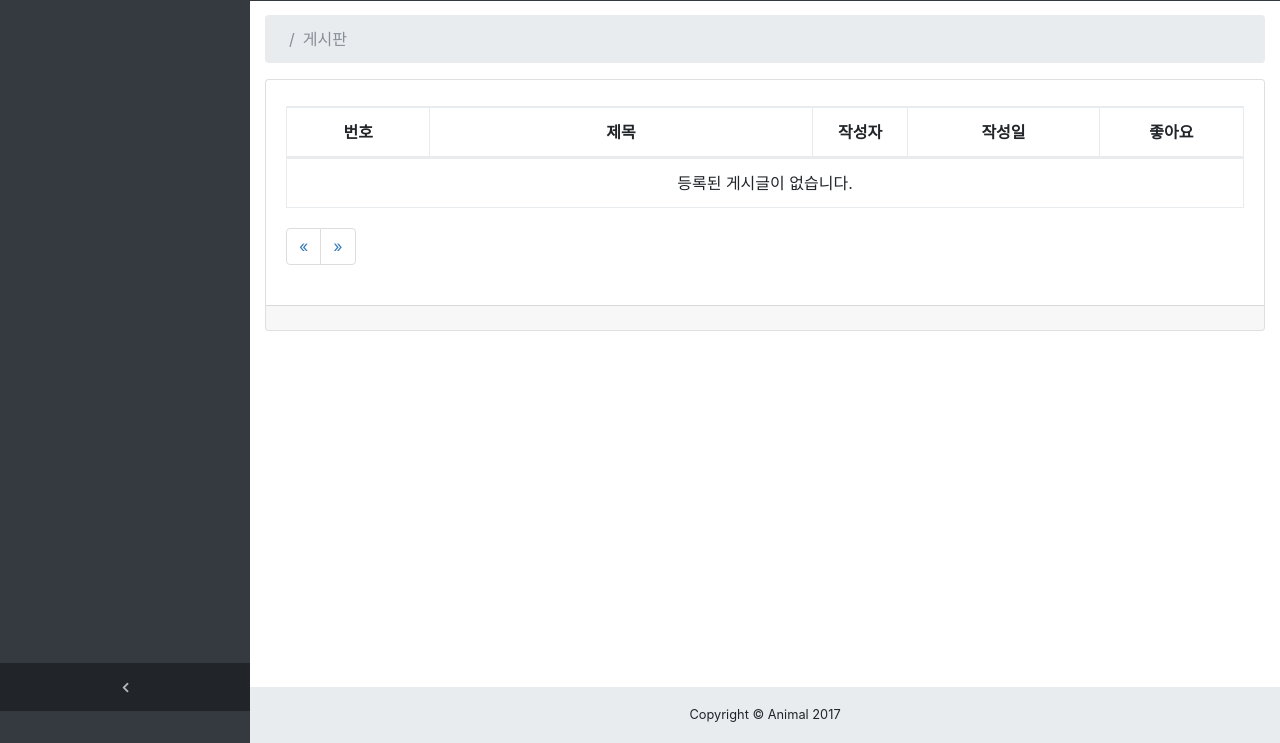
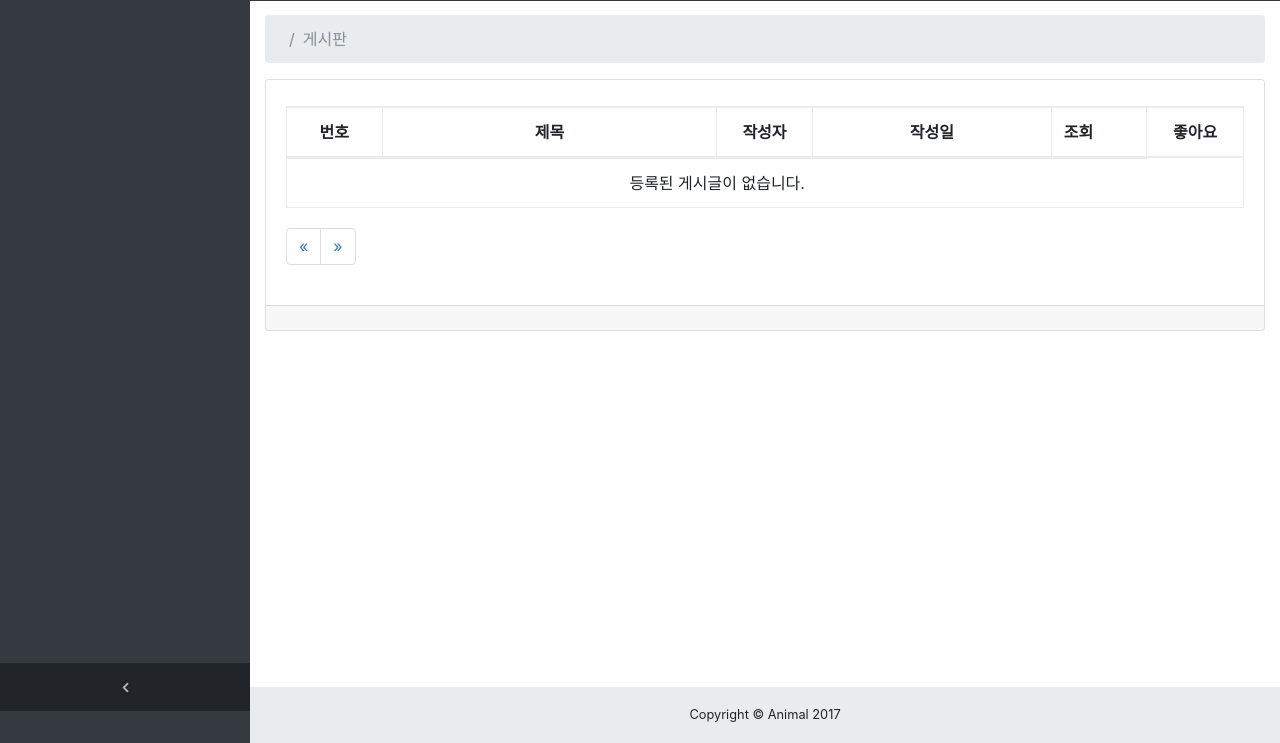
Before and after one commit to blesk011/WebProject, a Java web app: page /board.jsp in a window 1280 px wide. Shown: the part 81-824 px from the top of the page. Run offline with Tomcat 11, a stand-in JSP engine, Linux system fonts and the light colour scheme; the template is opened without the code that fills it, so the values that code supplies are empty; some libraries are stand-ins or nearby versions; some web fonts are replaced.

Commit message:
조회 속성 추가

```diff
--- a/Animal/WebContent/board.jsp
+++ b/Animal/WebContent/board.jsp
@@ -144,11 +144,12 @@ a, a:hover {
 							height="30" cellspacing="0">
 							<thead>
 								<tr>
-									<th style="text-align: center; width: 15%;">번호</th>
-									<th style="text-align: center; width: 40%;">제목</th>
+									<th style="text-align: center; width: 10%;">번호</th>
+									<th style="text-align: center; width: 35%;">제목</th>
 									<th style="text-align: center; width: 10%;">작성자</th>
-									<th style="text-align: center; width: 20%;">작성일</th>
-									<th style="text-align: center; width: 15%;">좋아요</th>
+									<th style="text-align: center; width: 25%;">작성일</th>
+									<th style="text-aling: center; width: 10%;">조회</th>
+									<th style="text-align: center; width: 10%;">좋아요</th>
 								</tr>
 							</thead>
 							<tbody>
@@ -189,6 +190,7 @@ a, a:hover {
 										href="view.jsp?board_num=<%=list.get(i).getBoard_num() %>&user_id=${user_id}"><%=list.get(i).getBoard_title().replaceAll(" ", "&nbsp;").replaceAll("<", "&lt;").replaceAll(">", "&gt;").replaceAll("\n", "<br>")%></a>
 									<td><%=list.get(i).getUser_id()%></td>
 									<td><%=list.get(i).getBoard_date().substring(0, 11) + list.get(i).getBoard_date().substring(11, 13)+ "시" + list.get(i).getBoard_date().substring(14, 16) + "분"%></td>
+									<td><%=list.get(i).getBoard_hit() %>
 									<td><%=list.get(i).getBoard_like() %>
 								</tr>
 								<tr>
```
